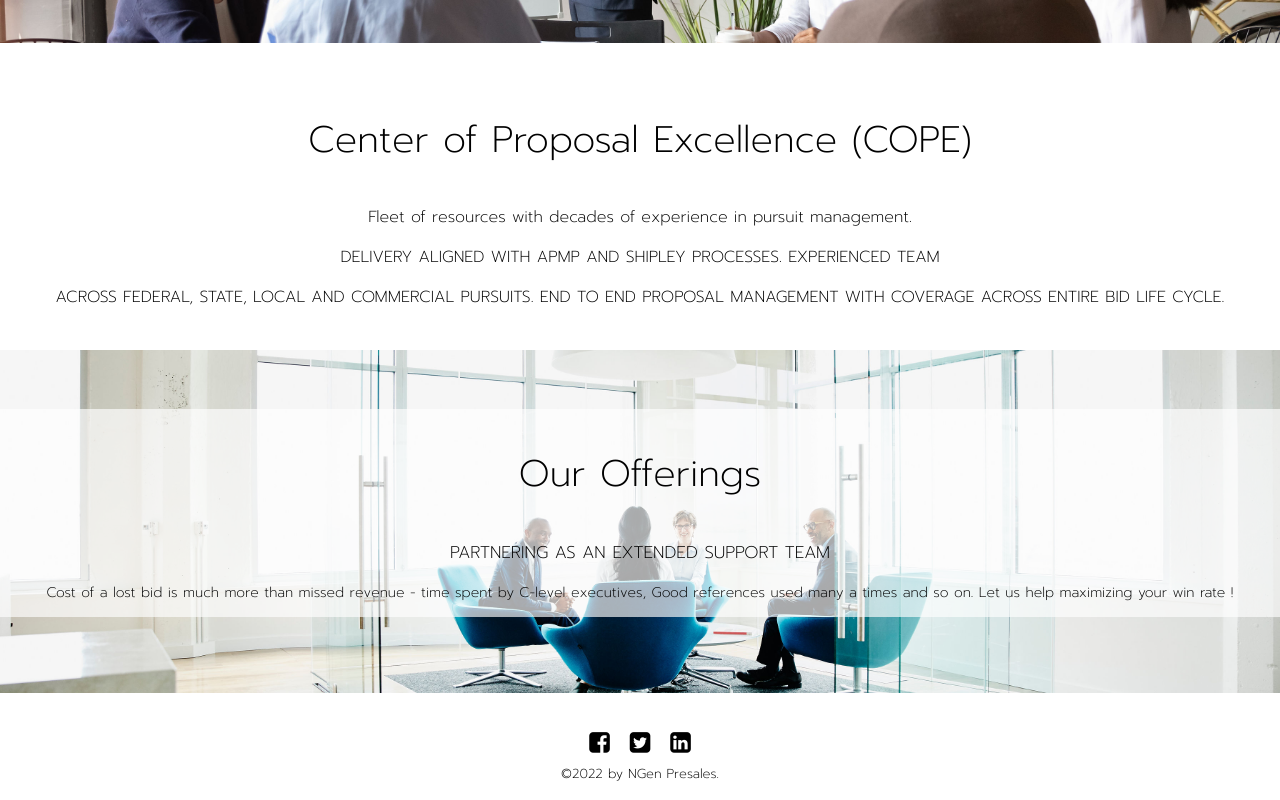
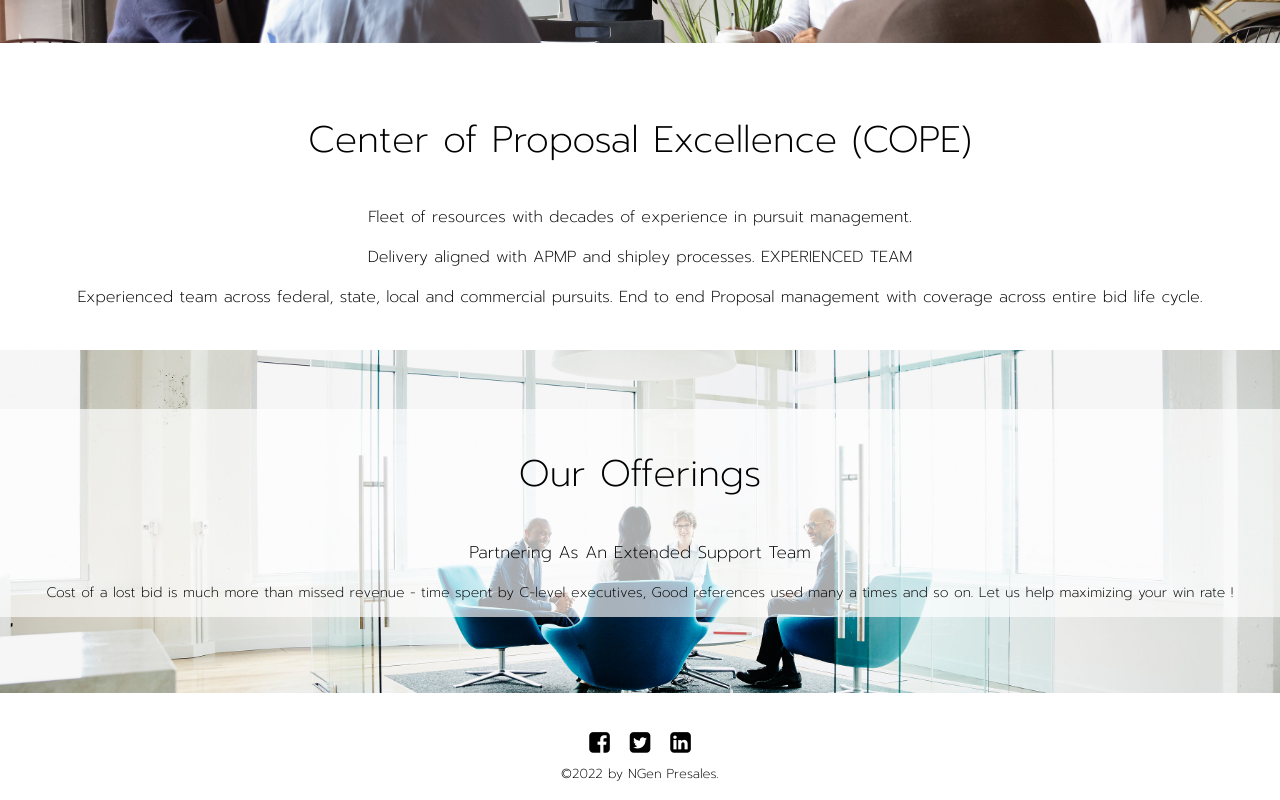
Before and after one commit to anshulag21lpu/ngen-presales, a React (Create React App) app: page / in a window 1280 px wide. Shown: the part 786-1586 px from the top of the page. Built offline with nearby package versions, Linux system fonts and the light colour scheme.

Commit message:
Updated content casing

```diff
--- a/src/pages/Home/home.jsx
+++ b/src/pages/Home/home.jsx
@@ -17,11 +17,11 @@ const Home = () => (
             Fleet of resources with decades of experience in pursuit management.
           </p>
           <p>
-            DELIVERY ALIGNED WITH APMP AND SHIPLEY PROCESSES. EXPERIENCED TEAM
+            Delivery aligned with APMP and shipley processes. EXPERIENCED TEAM
           </p>
           <p>
-            ACROSS FEDERAL, STATE, LOCAL AND COMMERCIAL PURSUITS. END TO END
-            PROPOSAL MANAGEMENT WITH COVERAGE ACROSS ENTIRE BID LIFE CYCLE.
+            Experienced team across federal, state, local and commercial pursuits. End to end
+            Proposal management with coverage across entire bid life cycle.
           </p>
         </p>
       </div>
@@ -29,7 +29,7 @@ const Home = () => (
         <img src={heroImage2}></img>
         <div className="image-text">
           <p className="heading">Our Offerings</p>
-          <p className="sub-heading">PARTNERING AS AN EXTENDED SUPPORT TEAM</p>
+          <p className="sub-heading">Partnering As An Extended Support Team</p>
           <p className="sub-heading-descr">
             Cost of a lost bid is much more than missed revenue - time spent by
             C-level executives, Good references used many a times and so on. Let
```
